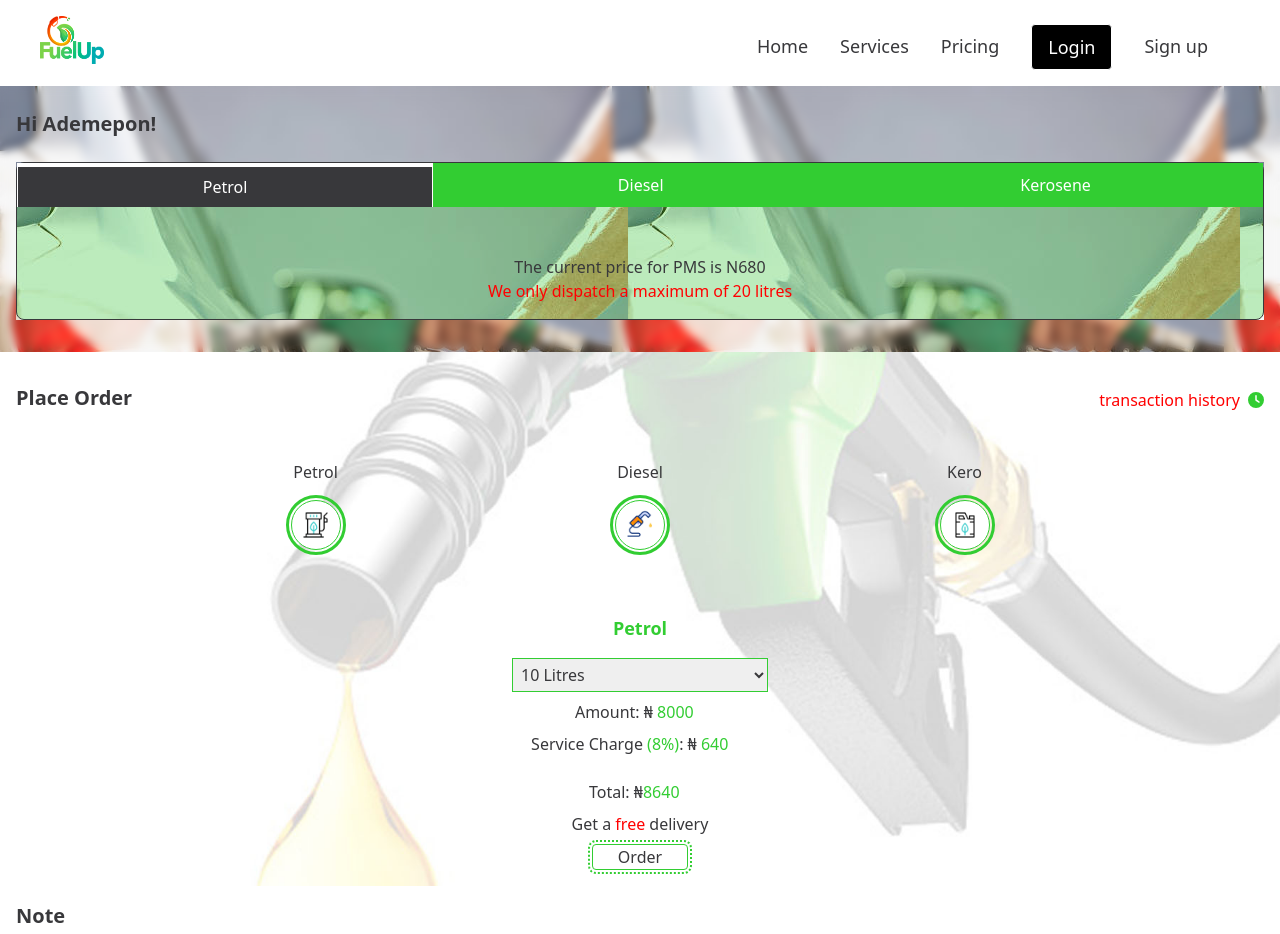
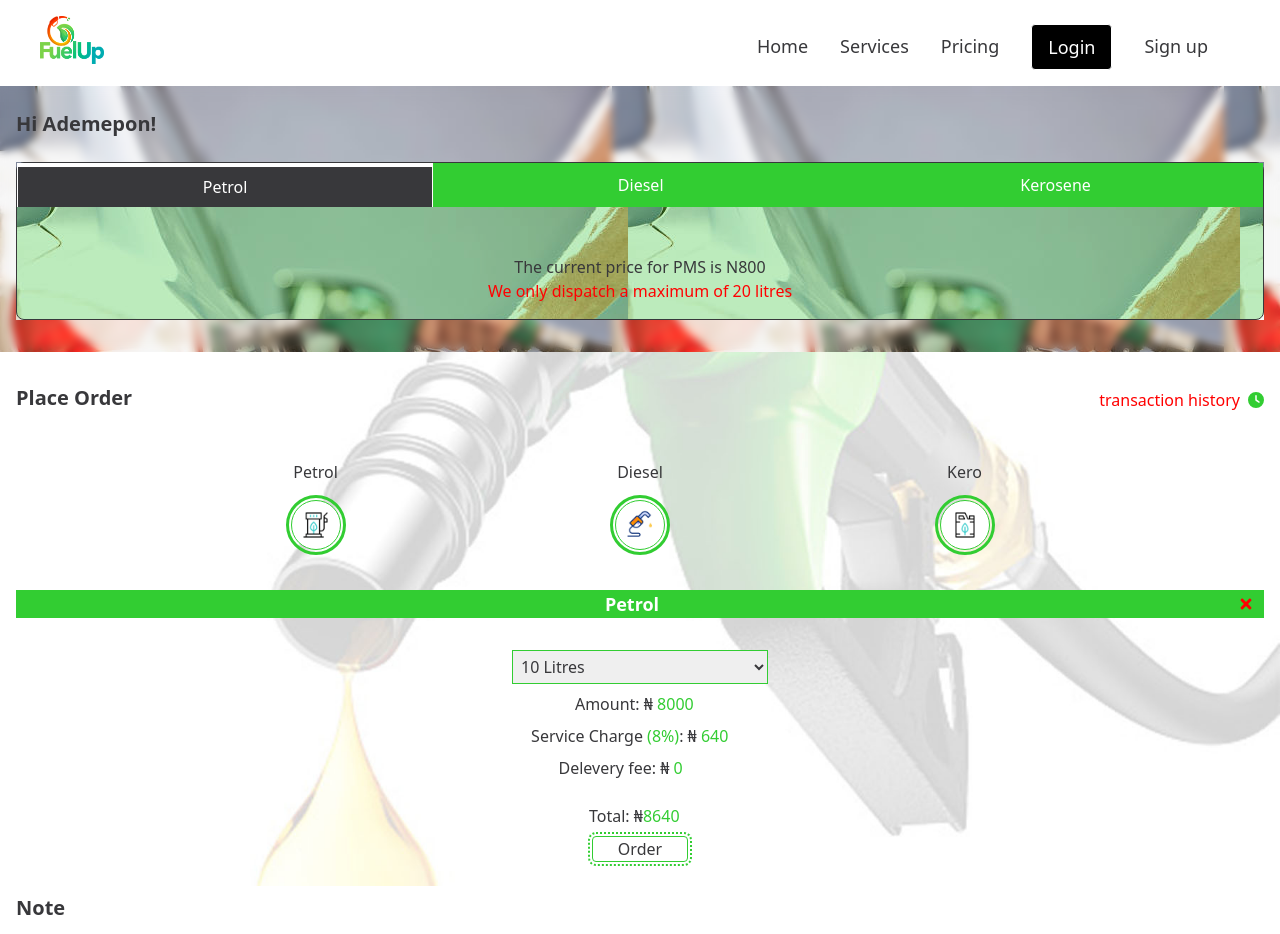
Before and after one commit to Adeboye22/fuel_up, a React (Vite) app in the folder frontend/: page /user/orderPetrol in a window 1280 px wide. Shown: the top 934 px of the page. Built offline with nearby package versions, Linux system fonts and the light colour scheme.

Commit message:
user creation

```diff
--- a/frontend/src/Components/app/user/Petrol.jsx
+++ b/frontend/src/Components/app/user/Petrol.jsx
@@ -1,6 +1,16 @@
 import React, { useState } from 'react'
+import { FaTimes } from 'react-icons/fa';
+import { useNavigate } from 'react-router-dom';
 
 const Petrol = () => {
+  const navigate = useNavigate();
+
+  const closeTab = () =>{
+    return(
+      navigate('/user')
+    )
+  }
+
   const Options = [
     { value: 'Option 1', label: "10 Litres", amount:8000  },
     { value: 'Option 2', label: '15 Litres', amount: 12000},
@@ -31,8 +41,13 @@ const Petrol = () => {
    }
 
   return (
-    <div className='pt-8'>
-      <h1 className='text-lime text-lg font-bold text-center pb-4'>Petrol</h1>
+    <div className='mt-2'>
+      <div className='bg-lime mb-8 flex flex-row justify-center gap-4 relative'>
+        <h1 className='text-white text-lg font-bold text-center'>Petrol</h1>
+        <button onClick={closeTab}>
+          <FaTimes className='absolute text-red text-xs h-4 text-center top-1.5 right-3'/>
+        </button>
+      </div>
       <form action="" onSubmit={handleSubmit} className='flex flex-col place-items-center gap-2'>
         <select value={select} onChange={handleSelectedOption} className='text-gray w-64 border border-lime outline-0 p-1'>
           {Options.map((option) => (
@@ -43,11 +58,18 @@ const Petrol = () => {
         </select>
         {/* Display the selected amount */}
         <p className='text-gray'> Amount: ₦ <input type="text" value={selectedAmount} readOnly className='text-lime bg-transparent outline-none w-12'/></p>
+
         {/* Display the service charge by 8% */}
-        <p className='text-gray'>Service Charge <span className='text-lime'>(8%)</span>: ₦ <input type="text" value={charge} readOnly className='text-lime outline-none w-12'/></p>
+        <p className='text-gray'>Service Charge <span className='text-lime'>
+          (8%)</span>: ₦ <input type="text" value={charge} readOnly className='text-lime outline-none w-12'/>
+        </p>
+
+        {/* Display delivery fee */}
+        <p className='text-gray text-base bg-transparent'>
+           Delevery fee: ₦ <input type="text" value="0" readOnly className='text-lime outline-none w-12'/>
+        </p>
         {/* Display the total amount */}
         <p className='text-gray pt-4'>Total: ₦<input type="text" value={total} readOnly className='text-lime outline-none w-12'/></p>
-        <p className='text-gray text-base bg-transparent'>Get a <span className='text-red text-base'>free</span> delivery</p>
         <button type="submit" className='border border-lime rounded outline-dotted outline-2 outline-lime outline-offset-2 w-24'>Order</button>
       </form>
     </div>
--- a/frontend/src/Components/app/user/user.jsx
+++ b/frontend/src/Components/app/user/user.jsx
@@ -19,7 +19,7 @@ const User = () => {
 
     const {users} = Data;
     const tabs = [
-      { label: 'Petrol', content: 'The current price for PMS is N680', note:'We only dispatch a maximum of 20 litres'},
+      { label: 'Petrol', content: 'The current price for PMS is N800', note:'We only dispatch a maximum of 20 litres'},
       { label:'Diesel', content: 'The current price for AGO is N1700', note:'Will soon be available'},
       { label: 'Kerosene', content: 'The current price for DPK is N1200', note:'Not available at the moment' }
     ];
@@ -33,6 +33,7 @@ const User = () => {
                 <h1 className='text-gray font-bold text-xl py-2' key={item.id}>Hi {item.name}!</h1>
             ))}
           </div>
+
           {/* tab section */}
           <div className="bg-nozzle">
             <div className='bg-lime backdrop-filter backdrop-filter-sm bg-opacity-30 sm:h-48 container my-4 mx-auto text-white rounded-lg border border-gray'>
@@ -41,19 +42,21 @@ const User = () => {
           </div>
         </div>
       </div>
+
       <div className="px-4">
+
         {/* order section */}
         <div className='my-8'>
           <div className='flex flex-row pb-12 justify-between'>
-            <Link to='/user'>
-              <h1 className='text-xl font-bold'>Place Order</h1>
-            </Link>
+            <h1 className='text-xl font-bold'>Place Order</h1>
+
             <Link to='/user/transactions'>
             <div className='flex flex-row gap-2'>
               <span className='mt-1 text-base text-red'>transaction history</span>
               <FaClock className='text-lime mt-2'/>
             </div>
             </Link>
+
           </div>
           <div className='flex flex-row justify-evenly pb-8'>
             <div className='flex flex-col gap-4'>
```
